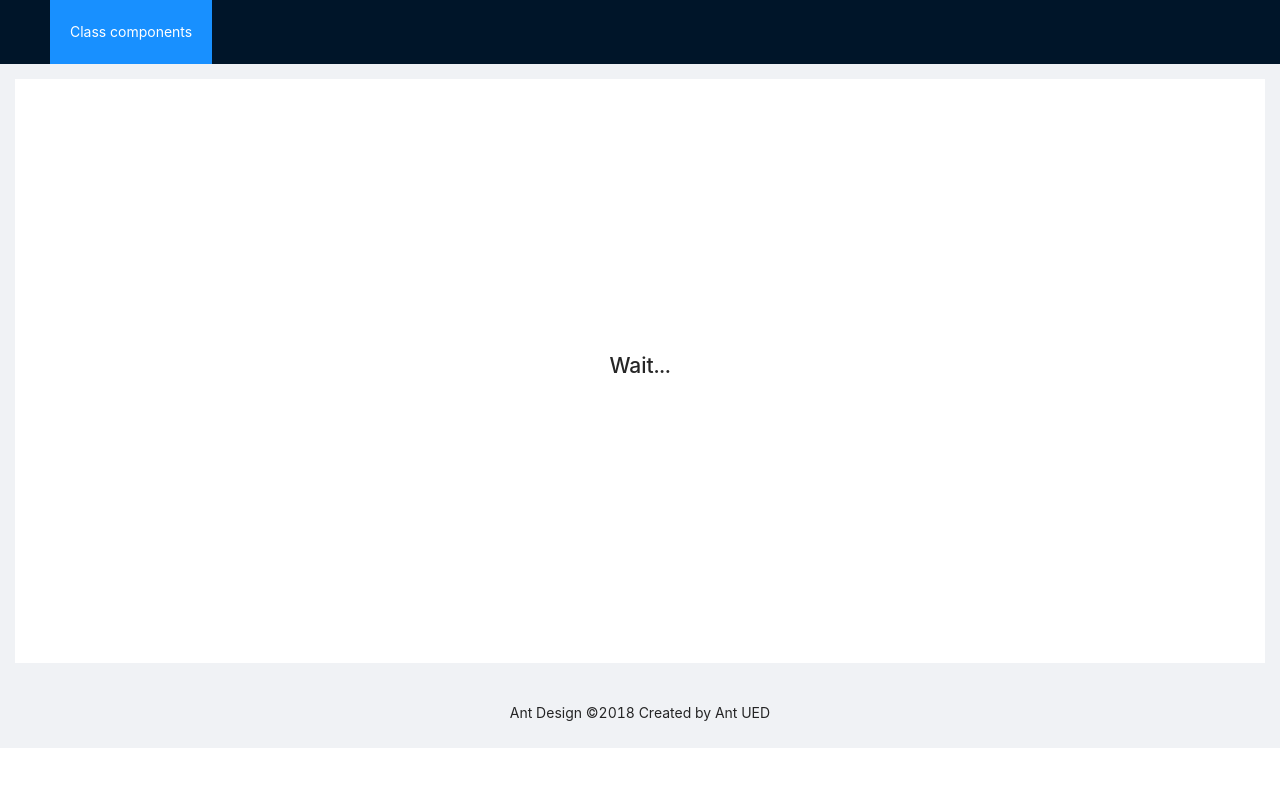
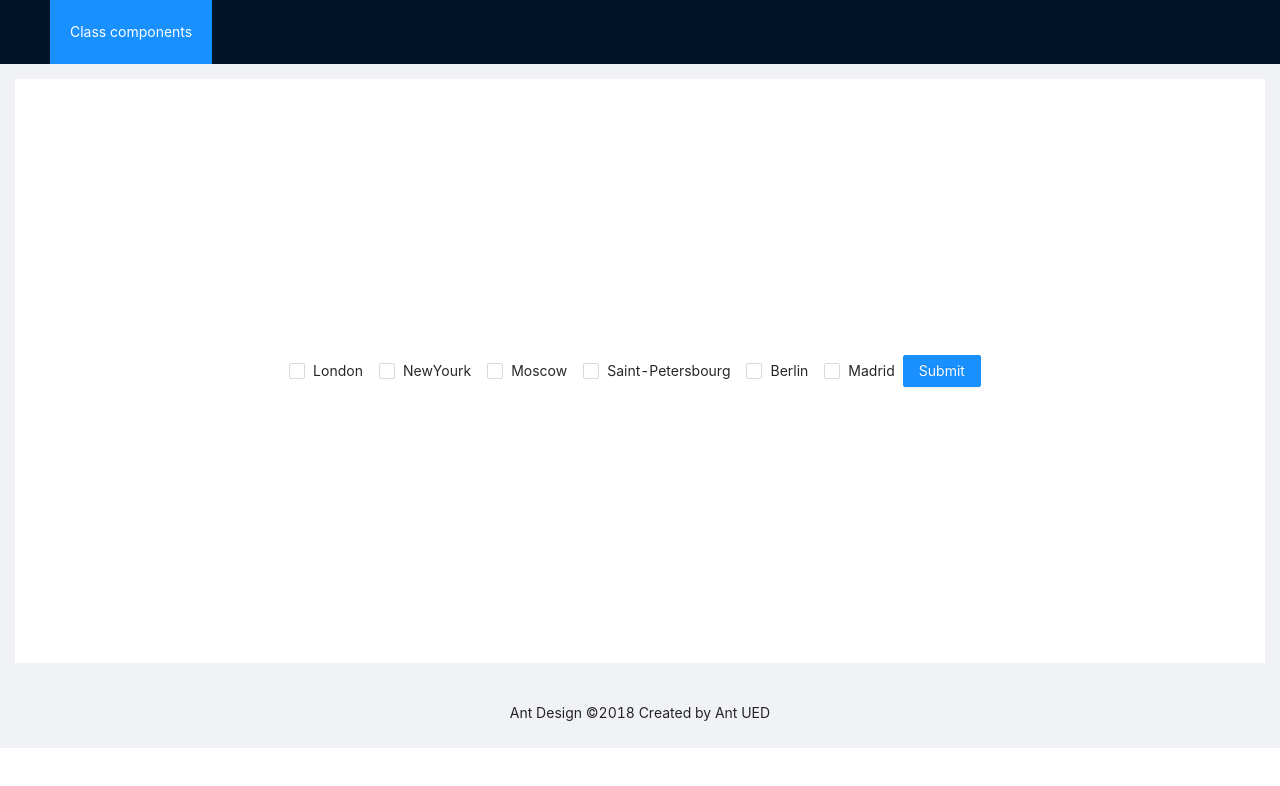
Before and after one commit to DMikhailiets/React_weather.io, a React (Create React App) app: page / in a window 1280 px wide. Shown: the top 786 px of the page. Built offline with nearby package versions, Linux system fonts and the light colour scheme; no server answers.

Commit message:
redux-form

```diff
--- a/package.json
+++ b/package.json
@@ -13,6 +13,7 @@
     "react-redux": "^7.2.0",
     "react-scripts": "3.4.1",
     "redux": "^4.0.5",
+    "redux-form": "^8.3.2",
     "redux-thunk": "^2.3.0",
     "yarn": "^1.22.4"
   },
--- a/src/App.js
+++ b/src/App.js
@@ -5,7 +5,7 @@ import MyHeader from './components/header/header';
 import MyFooter from './components/footer/footer';
 import MyContent from './components/content/content';
 import { connect } from 'react-redux';
-import { getWeather } from './redux/weatherReducer';
+import { getWeather, setLocation } from './redux/weatherReducer';
 
 
 class App extends React.Component {
@@ -14,7 +14,7 @@ class App extends React.Component {
       <div className="App">
         <Layout>
           <MyHeader/>
-          <MyContent weather={this.props.weather} getWeather={this.props.getWeather}/>
+          <MyContent weather={this.props.weather} setLocation={this.props.setLocation} getWeather={this.props.getWeather}/>
           <MyFooter/>
         </Layout>
       </div>
@@ -26,4 +26,4 @@ let mapStateToProps = (state) => ({
   weather: state.weather.weather
 })
 
-export default connect(mapStateToProps, {getWeather})(App);
+export default connect(mapStateToProps, {getWeather, setLocation})(App);
--- /dev/null
+++ b/src/components/content/choose_location/choose_location.jsx
@@ -0,0 +1,28 @@
+import React from 'react'
+import { Checkbox, Button, Form } from 'antd';
+import { Field, reduxForm } from "redux-form";
+import style from './choose_location.module.css'
+
+const ChooseLocation = (props)=> {
+        console.log(props)
+        return(
+            <div>
+                <Form className={style.location_form} onSubmit={props.handleSubmit}>
+                    <Field label="London" name="London" id="London" component={Checkbox} type="checkbox"> London </Field>
+                    <Field label="NewYourk" name="NewYourk" id="NewYourk" component={Checkbox} type="checkbox"> NewYourk </Field>
+                    <Field label="Moscow" name="Moscow" id="Moscow" component={Checkbox} type="checkbox"> Moscow </Field>
+                    <Field label="Saint-Petersbourg" name="Saint-Petersbourg" id="Saint-Petersbourg" component={Checkbox} type="checkbox"> Saint-Petersbourg </Field>
+                    <Field label="Berlin" name="Berlin" id="Berlin" component={Checkbox} type="checkbox"> Berlin </Field>
+                    <Field label="Madrid" name="Madrid" id="Madrid" component={Checkbox} type="checkbox"> Madrid </Field>
+                    <Button type="primary" htmlType="submit" style={{ marginRight: "10px" }}> Submit </Button>
+                </Form>
+            </div>
+        )
+
+}
+
+
+
+export default reduxForm({
+    form: 'locationForm'
+})(ChooseLocation)
--- /dev/null
+++ b/src/components/content/choose_location/choose_location.module.css
@@ -0,0 +1,3 @@
+.location_form {
+
+}
--- a/src/components/content/content.jsx
+++ b/src/components/content/content.jsx
@@ -2,12 +2,19 @@ import React, {Component} from 'react'
 import { Layout } from 'antd';
 import "antd/dist/antd.css";
 import style from './content.module.css'
+import WeatherInfo from './weather_info/weather_info';
+import ChooseLocationFormRedux from './choose_location/choose_location';
+
 
 const { Content } = Layout;
 
 class MyContent extends Component {
+
+  showLocation = (value) => {
+    this.props.setLocation()
+  }
   componentDidMount() {
-    this.props.getWeather()
+    // this.props.getWeather()
   }
   render () {
     console.log(this.props)
@@ -18,33 +25,8 @@ class MyContent extends Component {
                       <div className="site-layout-content">
                        <div>
                          {(!this.props.weather)
-                          ? <h2>Wait...</h2>
-                          : <div>
-                              <h2>Your location is {this.props.weather.city_name}</h2>
-                            <div>
-                              <span>timezone {this.props.weather.timezone}</span>
-                            </div>
-                            <div>
-                              <span> date, time {this.props.weather.ob_time}</span>
-                            </div>
-                            <div>
-                              <span> wind speed {this.props.weather.wind_spd} m.p.s.</span>
-                              <span> on {this.props.weather.wind_cdir_full}</span>
-                            </div>
-                            <div>
-                              <span> direction {this.props.weather.wind_cdir_full}</span>
-                            </div>
-                            <div>
-                              <span> sunset {this.props.weather.sunset}</span>
-                              <span> sunrise {this.props.weather.sunrise}</span>
-                            </div>
-                            <div>
-                              <span> temperature {this.props.weather.temp}</span>
-                            </div>
-                            <div>
-                              <span> station {this.props.weather.station}</span>
-                            </div>
-                            </div>
+                          ? <ChooseLocationFormRedux onSubmit={this.showLocation}/>
+                          : <WeatherInfo {...this.props}/>
                          }
 
                        </div>
--- /dev/null
+++ b/src/components/content/weather_info/weather_info.jsx
@@ -0,0 +1,36 @@
+import React from 'react'
+
+class WeatherInfo extends React.Component {
+    render(){
+        return (
+            <div>
+                <h2>Your location is {this.props.weather.city_name}</h2>
+                <div>
+                    <span>timezone {this.props.weather.timezone}</span>
+                </div>
+                <div>
+                    <span> date, time {this.props.weather.ob_time}</span>
+                </div>
+                <div>
+                    <span> wind speed {this.props.weather.wind_spd} m.p.s.</span>
+                    <span> on {this.props.weather.wind_cdir_full}</span>
+                </div>
+                <div>
+                    <span> direction {this.props.weather.wind_cdir_full}</span>
+                </div>
+                <div>
+                    <span> sunset {this.props.weather.sunset}</span>
+                    <span> sunrise {this.props.weather.sunrise}</span>
+                </div>
+                <div>
+                    <span> temperature {this.props.weather.temp}</span>
+                </div>
+                <div>
+                    <span> station {this.props.weather.station}</span>
+                </div>
+            </div>
+        )
+    }
+}
+
+export default WeatherInfo
--- a/src/redux/store.js
+++ b/src/redux/store.js
@@ -1,9 +1,11 @@
 import { combineReducers, createStore, applyMiddleware } from "redux";
 import weatherReducer from "./weatherReducer";
 import thunkMiddleware from 'redux-thunk';
+import {reducer as formReducer} from 'redux-form';
 
 let reducers = combineReducers({
-    weather: weatherReducer
+    weather: weatherReducer,
+    form: formReducer,
 })
 
 let store = createStore(reducers, applyMiddleware(thunkMiddleware));
--- a/src/redux/weatherReducer.js
+++ b/src/redux/weatherReducer.js
@@ -1,16 +1,23 @@
 import { weatherAPi } from "../API/api"
 
 const SET_WEATHER = 'SET_WEATHER'
+const SET_LOCATION = 'SET_LOCATION'
 
 let initialState = {
-    weather: null
+    weather: null,
+    location: null,
 }
 
 const weatherReducer = (state=initialState, action) => {
     switch(action.type){
         case SET_WEATHER: {
             return {
-                weather: action.weather.data.data[0]
+                ...state, weather: action.weather.data.data[0]
+            }
+        }
+        case SET_LOCATION: {
+            return {
+                ...state, location: action.location
             }
         }
         default: {
@@ -22,11 +29,11 @@ const weatherReducer = (state=initialState, action) => {
 }
 
 const setWeather = (weather) => ({type: SET_WEATHER, weather})
+export const setLocation = (location) => ({type: SET_LOCATION, location})
 
 export const getWeather = () => async (dispatch) => {
     let response = await weatherAPi.getWeather()
     dispatch(setWeather(response))
 }
 
-
 export default weatherReducer
```
Also changed, not shown: 1 other file (tests, documents, lock files or other folders).
